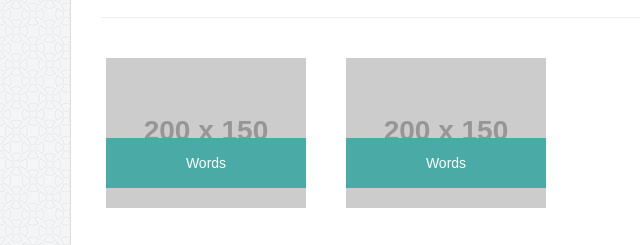
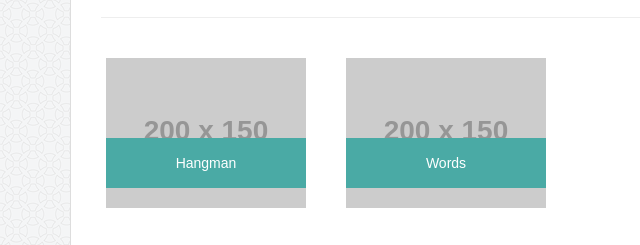
Before and after one commit to kevnfu/Bootstrap-Portfolio, a plain HTML site: page portfolio.html in a window 1280 px wide. Shown: the part 169-414 px from the top of the page, 0-640 px from the left. Drawn offline with nearby package versions, Linux system fonts and the light colour scheme; placeholder pictures from the web are drawn by us.

Commit message:
Added hangman to portfolio

```diff
--- a/portfolio.html
+++ b/portfolio.html
@@ -40,8 +40,10 @@
                     <hr>
                     <div class="row">
                         <div class="col-4 portfolio-img">
-                            <img src="http://via.placeholder.com/200x150">
-                            <div>Words</div>
+                            <a href="https://kevnfu.github.io/Hangman-Game/">
+                                <img src="http://via.placeholder.com/200x150">
+                            </a>
+                            <div>Hangman</div>
                         </div>
                         <div class="col-4 portfolio-img">
                             <img src="http://via.placeholder.com/200x150">
```
